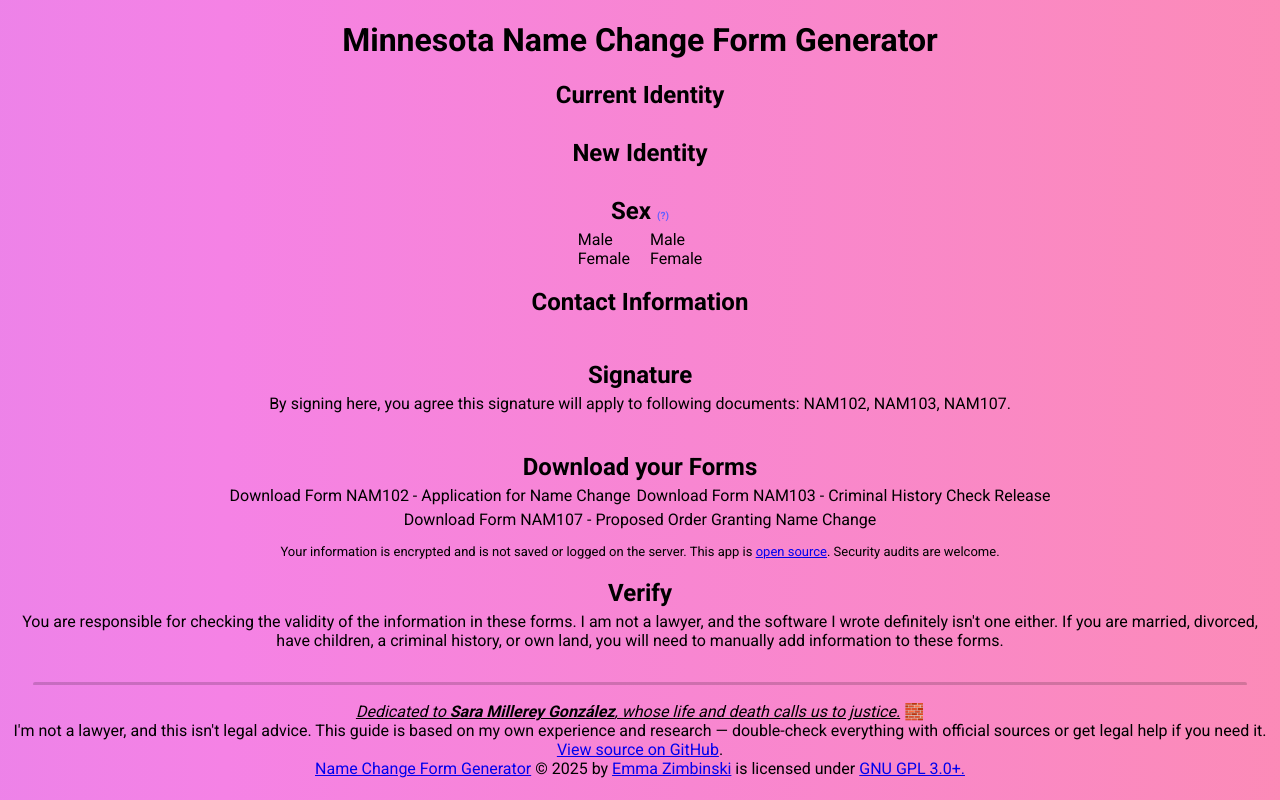
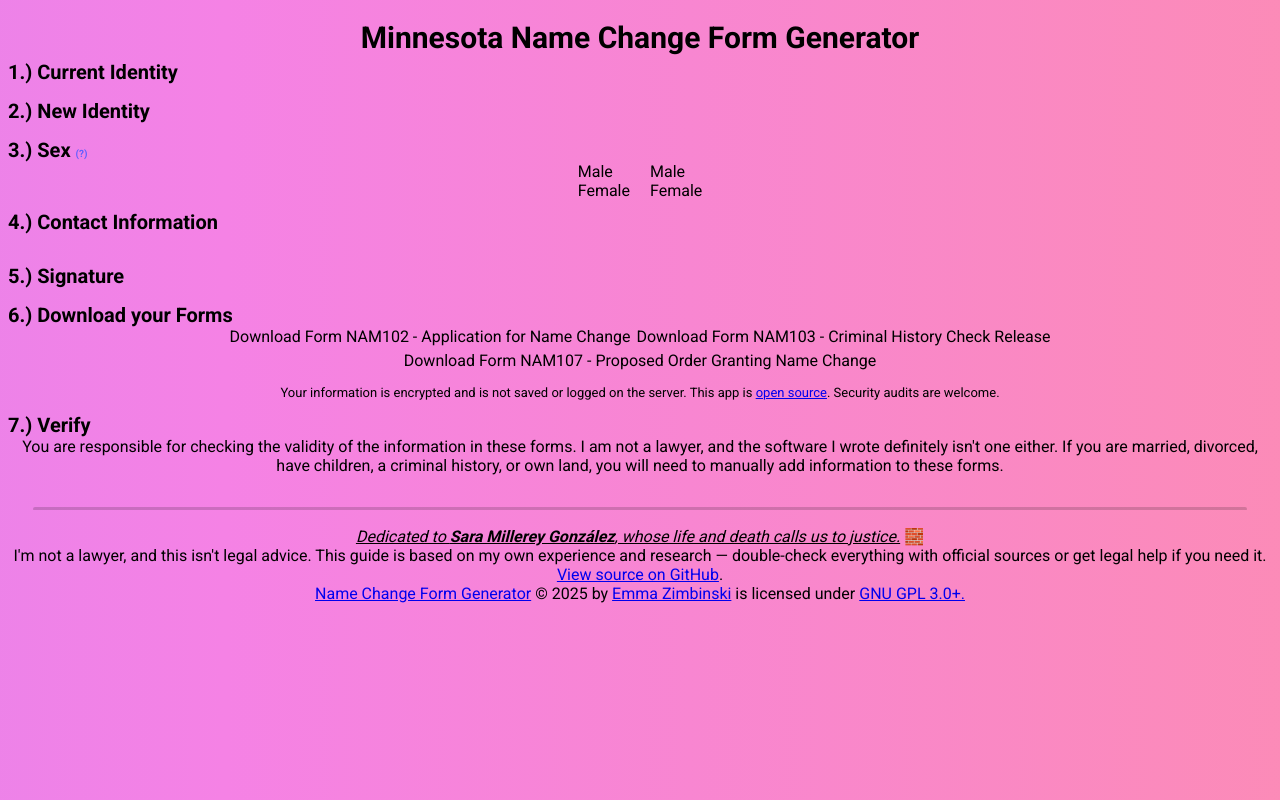
Before and after one commit to qwazwsx/form-generator.changeyourname.mn, a website: page index.html in a window 1280 px wide. Drawn offline with Linux system fonts and the light colour scheme; a script that the page names is missing.

Commit message:
Made everything fit on one screen

```diff
--- a/index.html
+++ b/index.html
@@ -88,7 +88,7 @@
         <!-- <p>Use these fields to generate the necessary documents for changing your name in Minnesota.</p> -->
 
         <div id="materialForm">
-            <h2>Current Identity</h2>
+            <h2>1.) Current Identity</h2>
             <div class="current section">
                 <md-outlined-text-field id="currentFirstName" label="Current Legal First Name"
                     supporting-text="Legal First Name"></md-outlined-text-field>
@@ -100,15 +100,14 @@
                 <md-outlined-text-field id="race" label="Race" type="text"></md-outlined-text-field>
             </div>
 
-            <h2>New Identity</h2>
+            <h2>2.) New Identity</h2>
             <div class="new section">
                 <md-outlined-text-field id="newFirstName" label="New First Name"></md-outlined-text-field>
                 <md-outlined-text-field id="newMiddleName" label="New Middle Name"></md-outlined-text-field>
                 <md-outlined-text-field id="newLastName" label="New Last Name"></md-outlined-text-field>
             </div>
 
-            <h2>Sex <p onclick="sexHelp()">(?)</p>
-            </h2>
+            <h2>3.) Sex <p onclick="sexHelp()">(?)</p></h2>
             <div class="sex section">
                 <md-outlined-select id="sexOnBirthRecords"
                     supporting-text="Your sex (at birth) as it appears on your birth certificate">
@@ -135,7 +134,7 @@
 
             </div>
 
-            <h2>Contact Information</h2>
+            <h2>4.) Contact Information</h2>
             <div class="address section">
                 <md-outlined-text-field id="address" label="Address"></md-outlined-text-field>
                 <md-outlined-text-field id="city" label="City"></md-outlined-text-field>
@@ -149,14 +148,14 @@
                 <md-outlined-text-field id="email" label="Email Address"></md-outlined-text-field>
             </div>
 
-            <h2>Signature</h2>
-            <p>By signing here, you agree this signature will apply to following documents: NAM102, NAM103, NAM107.</p>
+            <h2>5.) Signature</h2>
+            <!-- <p>By signing here, you agree this signature will apply to following documents: NAM102, NAM103, NAM107.</p> -->
             <div class="signature section">
                 <md-outlined-text-field id="legallyBindingSignature" label="Legally Binding Signature"
                     supporting-text="This is your legal signature. It may be your new legal name."></md-outlined-text-field>
             </div>
 
-            <h2>Download your Forms</h2>
+            <h2>6.) Download your Forms</h2>
             <div class="submit section">
                 <md-filled-button class="submit" id="submitNAM102">Download Form NAM102 - Application for Name
                     Change</md-filled-button>
@@ -170,7 +169,7 @@
                     href="https://github.com/qwazwsx/form-generator.changeyourname.mn" target="_blank"
                     rel="noopener">open source</a>. Security audits are welcome.</p>
 
-            <h2>Verify</h2>
+            <h2>7.) Verify</h2>
             <div class="check section">
                 <p>You are responsible for checking the validity of the information in these forms. I am not a lawyer,
                     and the software I wrote definitely isn't one either. If you are married, divorced, have children, a
--- a/pdf.css
+++ b/pdf.css
@@ -62,6 +62,9 @@ hr {
 h2 {
     text-align: center;
     margin-bottom: 5px;
+    margin-top: 0px;
+    display: inline;
+    font-size: 20px;
 }
 
 p {
@@ -125,6 +128,9 @@ p.warn {
 
 h1 {
     text-align: center;
+    font-size: 30px;
+    margin: 0px;
+    margin-bottom: 5px;
 }
 
 h2 p {
```
